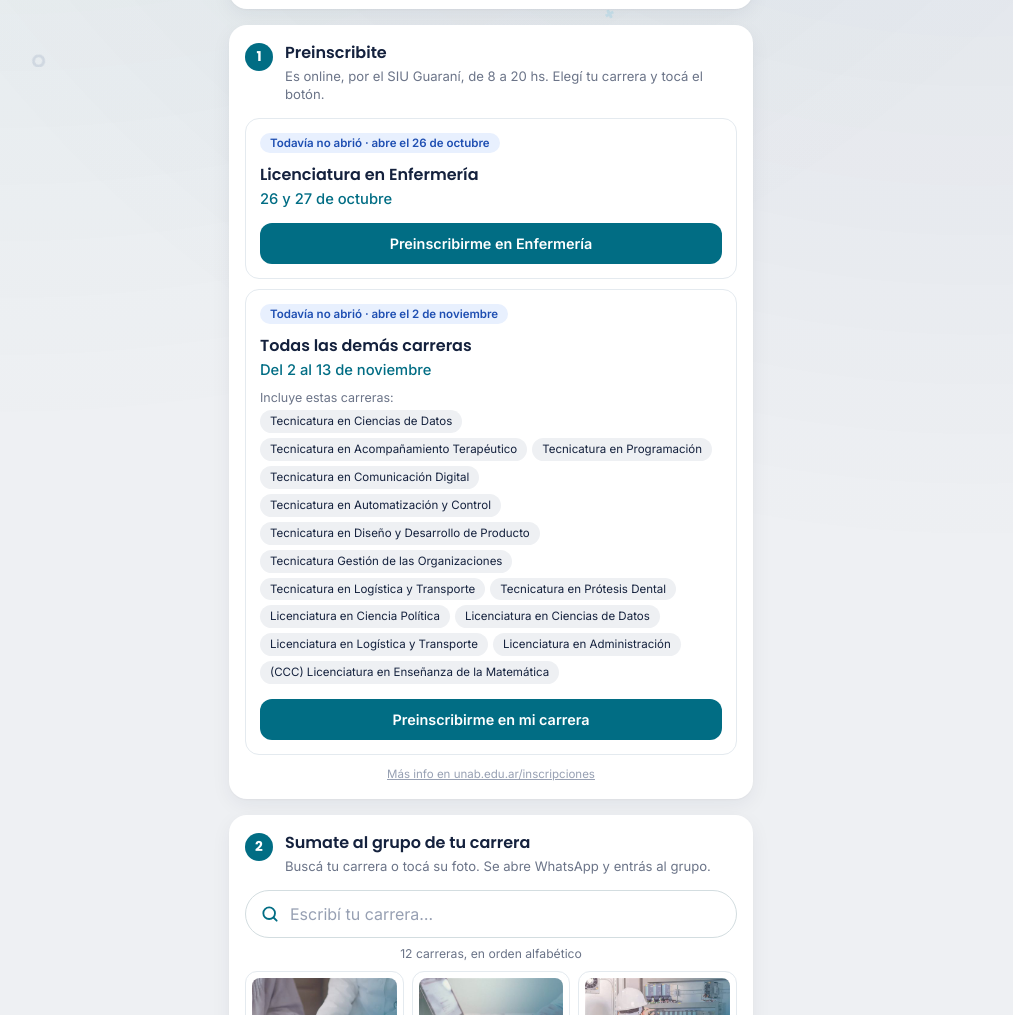
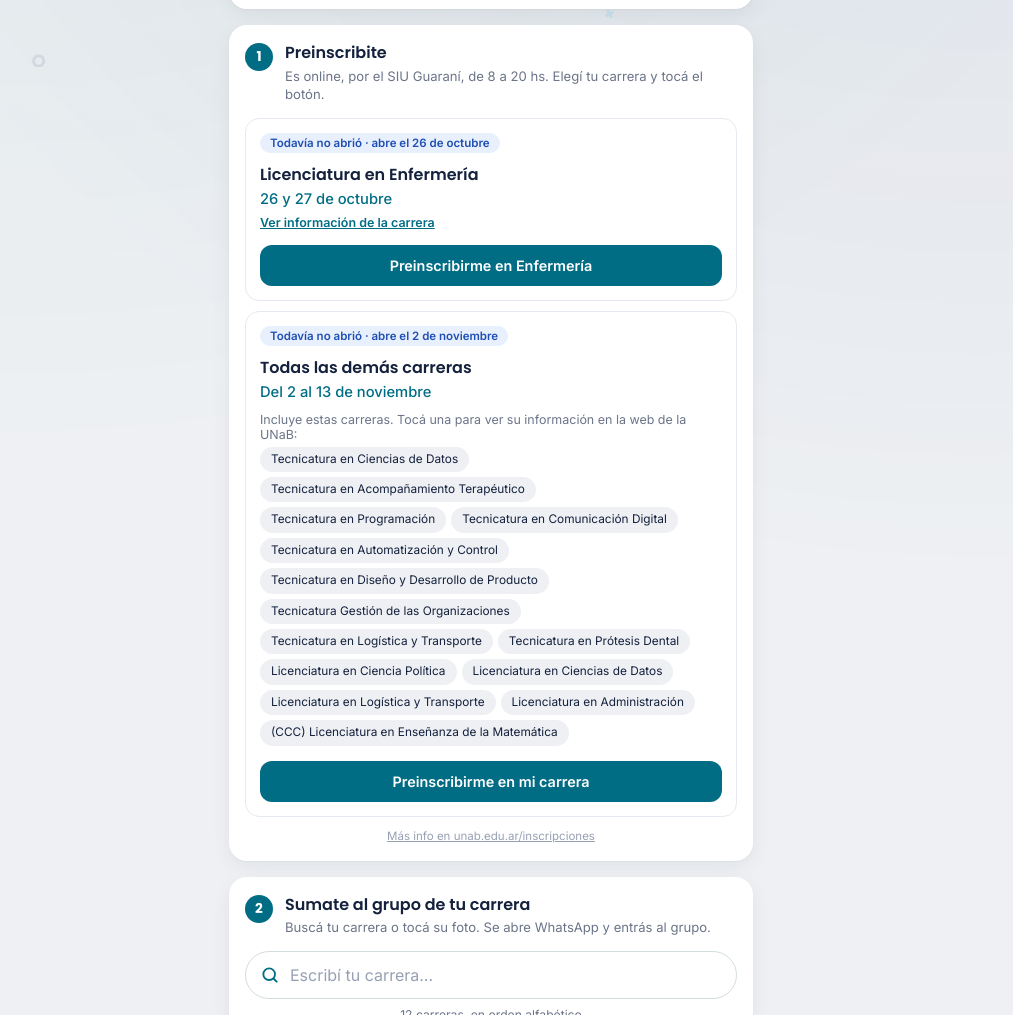
Before and after one commit to milagroskreuter/la-pulqui-unab, a plain HTML site: page ingresantes-2027.html in a window 1280 px wide. Shown: the part 733-1748 px from the top of the page, without its empty margins (149-1162 px from the left). Drawn offline with Linux system fonts and the light colour scheme.

Commit message:
Links a la información de cada carrera en la página de Ingreso 2027
Cada carrera de "Todas las demás carreras" lleva a su página en
unab.edu.ar, y Enfermería suma "Ver información de la carrera".

Co-Authored-By: Claude Sonnet 5.5 <noreply@anthropic.com>

```diff
--- a/common.js
+++ b/common.js
@@ -190,21 +190,42 @@ function renderEnrollment() {
     dates.textContent = block.dates;
     box.appendChild(dates);
 
-    // las carreras incluidas se ven siempre, para que nadie dude si la suya está
+    // las carreras incluidas se ven siempre, para que nadie dude si la suya está;
+    // cada una lleva a su página en la web de la UNaB
     if (block.careers && block.careers.length > 0) {
       const intro = document.createElement("p");
       intro.className = "enrollment__intro";
-      intro.textContent = "Incluye estas carreras:";
+      intro.textContent = "Incluye estas carreras. Tocá una para ver su información en la web de la UNaB:";
       box.appendChild(intro);
 
       const list = document.createElement("ul");
       list.className = "enrollment__careers";
       block.careers.forEach((career) => {
         const li = document.createElement("li");
-        li.textContent = career;
+        if (isSafeUrl(career.url)) {
+          const a = document.createElement("a");
+          a.href = career.url;
+          a.target = "_blank";
+          a.rel = "noopener noreferrer";
+          a.textContent = career.name;
+          li.appendChild(a);
+        } else {
+          li.textContent = career.name;
+        }
         list.appendChild(li);
       });
       box.appendChild(list);
+    }
+
+    // carrera única (Enfermería): link a su información
+    if (block.infoUrl && isSafeUrl(block.infoUrl)) {
+      const info = document.createElement("a");
+      info.className = "enrollment__info";
+      info.href = block.infoUrl;
+      info.target = "_blank";
+      info.rel = "noopener noreferrer";
+      info.textContent = "Ver información de la carrera";
+      box.appendChild(info);
     }
 
     const button = document.createElement("a");
--- a/config.js
+++ b/config.js
@@ -76,7 +76,9 @@ const CONFIG = {
   // Fuente: https://www.unab.edu.ar/inscripciones/
   // Cada bloque: label (título), dates (fechas en texto), start/end (AAAA-MM-DD,
   // para el cartelito "Abierta ahora / Cerrada"), url, button (texto del botón)
-  // y, opcional, careers (lista visible). Para sacar la sección, borrá "enrollment".
+  // y, opcional, careers (lista visible; cada una con name y url a su página en
+  // unab.edu.ar/carreras) e infoUrl (link "Ver información de la carrera").
+  // Para sacar la sección entera, borrá "enrollment".
   enrollment: {
     title: "Preinscribite",
     help: "Es online, por el SIU Guaraní, de 8 a 20 hs. Elegí tu carrera y tocá el botón.",
@@ -89,6 +91,7 @@ const CONFIG = {
         end: "2026-10-27",
         url: "https://www.unab.edu.ar/inscripcion-enfermeria",
         button: "Preinscribirme en Enfermería",
+        infoUrl: "https://www.unab.edu.ar/lic-enfermeria/",
       },
       {
         label: "Todas las demás carreras",
@@ -98,20 +101,20 @@ const CONFIG = {
         url: "https://www.unab.edu.ar/inscripcion-carreras",
         button: "Preinscribirme en mi carrera",
         careers: [
-          "Tecnicatura en Ciencias de Datos",
-          "Tecnicatura en Acompañamiento Terapéutico",
-          "Tecnicatura en Programación",
-          "Tecnicatura en Comunicación Digital",
-          "Tecnicatura en Automatización y Control",
-          "Tecnicatura en Diseño y Desarrollo de Producto",
-          "Tecnicatura Gestión de las Organizaciones",
-          "Tecnicatura en Logística y Transporte",
-          "Tecnicatura en Prótesis Dental",
-          "Licenciatura en Ciencia Política",
-          "Licenciatura en Ciencias de Datos",
-          "Licenciatura en Logística y Transporte",
-          "Licenciatura en Administración",
-          "(CCC) Licenciatura en Enseñanza de la Matemática",
+          { name: "Tecnicatura en Ciencias de Datos", url: "https://www.unab.edu.ar/tec-ciencias-datos/" },
+          { name: "Tecnicatura en Acompañamiento Terapéutico", url: "https://www.unab.edu.ar/tec-acomp-terapeutico/" },
+          { name: "Tecnicatura en Programación", url: "https://www.unab.edu.ar/programacion/" },
+          { name: "Tecnicatura en Comunicación Digital", url: "https://www.unab.edu.ar/tec-comunicacion-digital/" },
+          { name: "Tecnicatura en Automatización y Control", url: "https://www.unab.edu.ar/automatizacion/" },
+          { name: "Tecnicatura en Diseño y Desarrollo de Producto", url: "https://www.unab.edu.ar/tec-desarrollo-producto/" },
+          { name: "Tecnicatura Gestión de las Organizaciones", url: "https://www.unab.edu.ar/gestion/" },
+          { name: "Tecnicatura en Logística y Transporte", url: "https://www.unab.edu.ar/logistica/" },
+          { name: "Tecnicatura en Prótesis Dental", url: "https://www.unab.edu.ar/protesis-dental/" },
+          { name: "Licenciatura en Ciencia Política", url: "https://www.unab.edu.ar/lic-ciencia-politica/" },
+          { name: "Licenciatura en Ciencias de Datos", url: "https://www.unab.edu.ar/lic-ciencia-datos/" },
+          { name: "Licenciatura en Logística y Transporte", url: "https://www.unab.edu.ar/lic-logistica-transporte/" },
+          { name: "Licenciatura en Administración", url: "https://www.unab.edu.ar/lic-administracion/" },
+          { name: "(CCC) Licenciatura en Enseñanza de la Matemática", url: "https://www.unab.edu.ar/ccc-matematica/" },
         ],
       },
     ],
--- a/style.css
+++ b/style.css
@@ -621,12 +621,32 @@ html, body {
   gap: 5px;
 }
 
-.enrollment__careers li {
-  padding: 4px 10px;
+.enrollment__careers li { display: flex; }
+
+.enrollment__careers a {
+  padding: 5px 11px;
   border-radius: var(--radius-pill);
   background: var(--bg);
-  font-size: 0.72rem;
+  color: var(--text-main);
+  font-size: 0.74rem;
   line-height: 1.3;
+  text-decoration: none;
+  transition: background 0.18s ease, color 0.18s ease;
+}
+
+.enrollment__careers a:hover,
+.enrollment__careers a:focus-visible {
+  background: #e3f3f6;
+  color: var(--brand);
+  outline: none;
+}
+
+.enrollment__info {
+  align-self: flex-start;
+  margin-top: 4px;
+  font-size: 0.78rem;
+  font-weight: 600;
+  color: var(--brand);
 }
 
 .enrollment__button {
```
